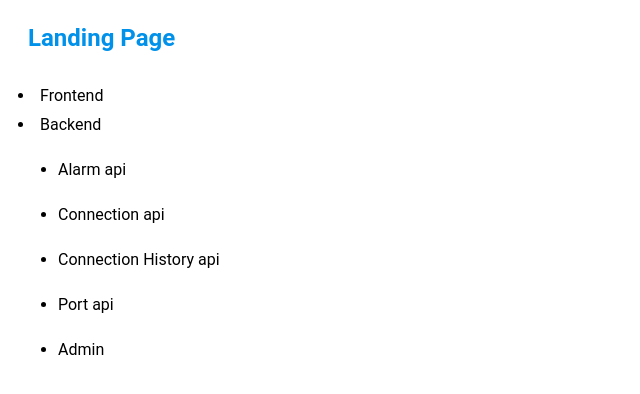
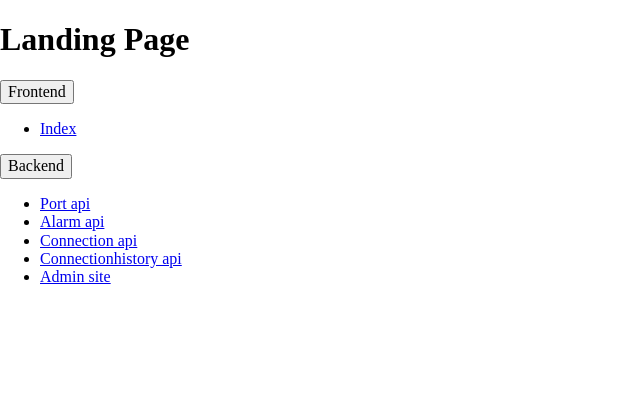
Before and after one commit to Gee-log/rico-frontend, a Django app: page / in a window 1280 px wide. Shown: the top 394 px of the page, without its empty margins (0-640 px from the left). Run offline with Django 3.2, Linux system fonts and the light colour scheme; some libraries are stand-ins or nearby versions.

Commit message:
Update landing.html

```diff
--- a/backend/webapp/templates/webapp/landing.html
+++ b/backend/webapp/templates/webapp/landing.html
@@ -2,85 +2,66 @@
 <html lang="en">
 
 <head>
+
+  <!-- Basic Page Needs -->
   {% load static %}
   <meta charset="utf-8">
   <title>Landing page</title>
+  <meta name="description" content="">
+  <meta name="author" content="">
+
+  <!-- Mobile Specific Metas -->
   <meta name="viewport" content="width=device-width, initial-scale=1">
+
+  <!-- FONT -->
+  <link href="{% static 'webapp/font/raleway.css' %}" rel='stylesheet' type='text/css'>
+
+  <!-- CSS -->
+  <link rel="stylesheet" href="{% static 'webapp/css/normalize.css' %}">
+  <link rel="stylesheet" href="{% static 'webapp/css/skeleton.css' %}">
+  <link rel="stylesheet" href="{% static 'webapp/css/custom.css' %}">
+
+  <!-- Scripts -->
+  <script src="{% static 'webapp/js/jquery-3.2.1.min.js' %}"></script>
+
+  <!-- Favicon -->
   <link rel="shortcut icon" href="{%  static 'webapp/XENO.ico' %}">
 </head>
-<style>
-    body {
-        font-family: Roboto, "Helevetica Neue", sans-serif;
-    }
-
-    h3 {
-        padding-left: 10px;
-        color: #0091ea;
-        cursor: default;
-        font-size: 24px;
-    }
-
-    li {
-        padding-top: 10px;
-    }
-
-    li,
-    text {
-        cursor: default;
-    }
-
-    a {
-        color: black;
-        text-decoration: none;
-    }
-
-    a:hover {
-        color: #0091ea;
-    }
-
-    ul {
-        padding-top: 0;
-        padding-bottom: 0;
-    }
-
-    div {
-        padding-left: 10px;
-    }
-</style>
 
 <body>
-    <div>
-    <h3>Landing Page</h3>
-    <li>
-        <a href="/frontend/">Frontend</a>
-    </li>
-    <li>Backend</li>
+
+  <div class="section first-section">
+    <div class="container">
+      <div class="row">
+        <div class="one">
+          <h1>Landing Page</h1>
+        </div>
+      </div>
+    </div>
+  </div>
+
+  <div class="section second-section">
+    <div class="container">
+      <div class="row">
+        <div class="one-half column">
+          <button>Frontend</button>
           <ul>
-        <li>
-            <a href="/alarms/">Alarm api</a>
-        </li>
-    </ul>
-    <ul>
-        <li>
-            <a href="/connections/">Connection api</a>
-        </li>
-    </ul>
-    <ul>
-        <li>
-            <a href="/connectionhistorys/">Connection History api</a>
-        </li>
-    </ul>
-    <ul>
-        <li>
-            <a href="/ports/">Port api</a>
-        </li>
-    </ul>
-    <ul>
-        <li>
-            <a href="/admin/">Admin</a>
-        </li>
+            <li><a href="/frontend">Index</a></li>
           </ul>
         </div>
+        <div class="one-half column">
+          <button>Backend</button>
+          <ul>
+            <li><a href="/ports">Port api</a></li>
+            <li><a href="/alarms">Alarm api</a></li>
+            <li><a href="/connections">Connection api</a></li>
+            <li><a href="/connectionhistorys">Connectionhistory api</a></li>
+            <li><a href="/admin">Admin site</a></li>
+          </ul>
+        </div>
+      </div>
+    </div>
+
 </body>
 
 </html>
```
Also changed, not shown: backend/webapp/static/webapp/main.bundle.js, 4 other files. Lines whose indentation alone changed are shown as unchanged.
